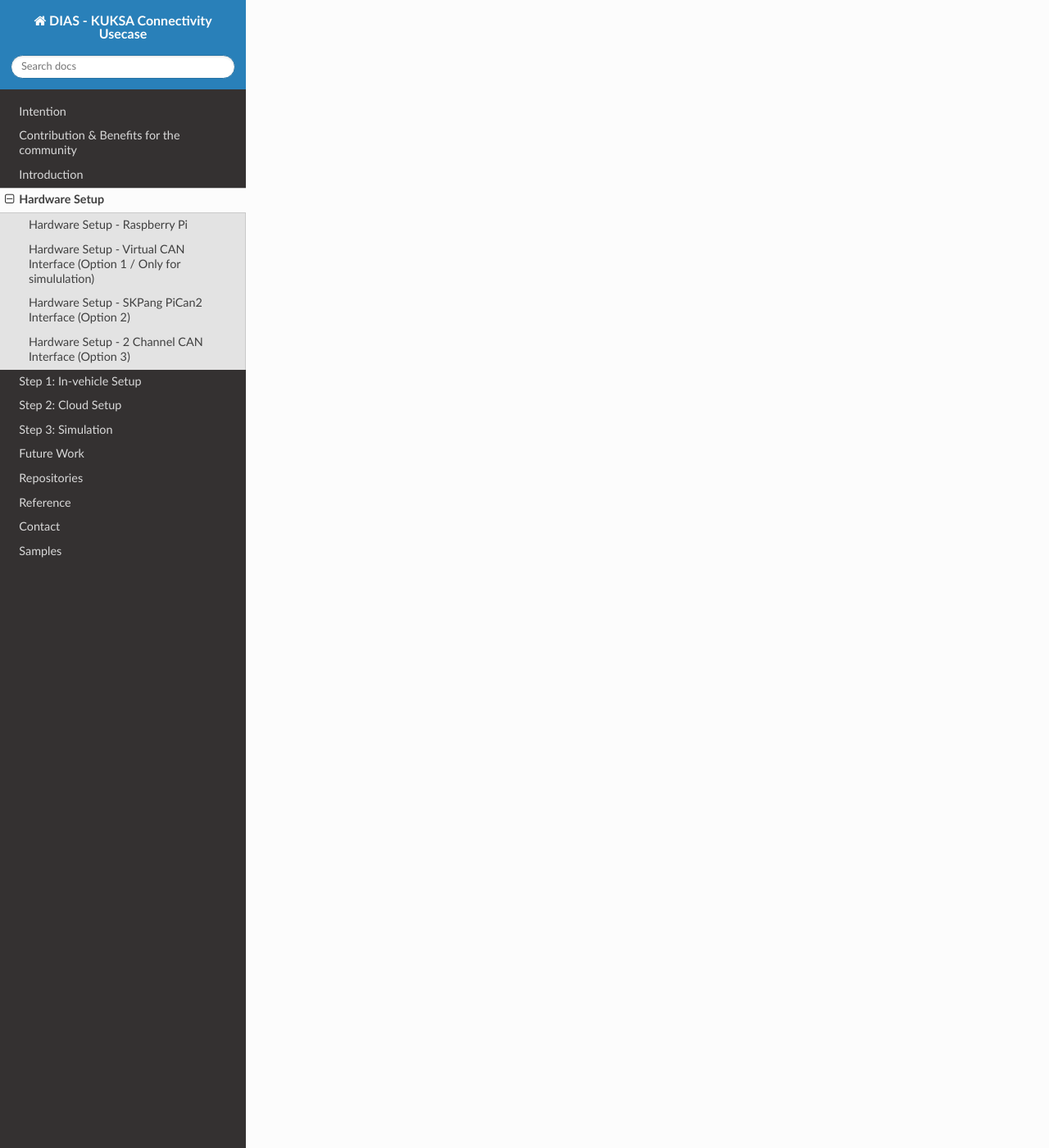
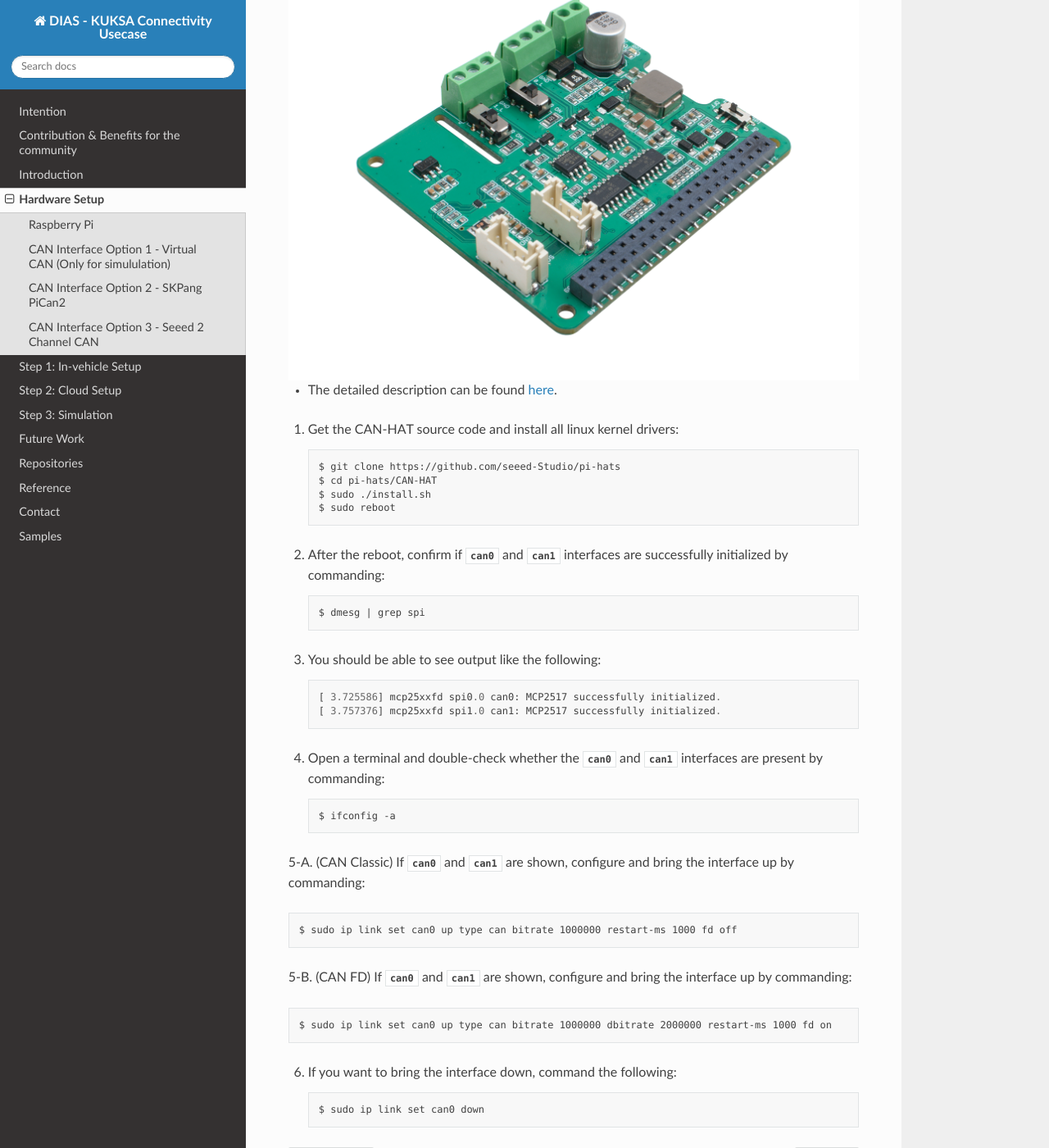
Before and after one commit to junh-ki/dias_kuksa_doc, a Sphinx documentation site: the page built from docs/source/contents/hwsetup.rst, in a window 1280 px wide and 1400 px high, scrolled down 2050 px. Shown: the whole window at 82% size. Built offline with Sphinx 7.4.7 and the Read the Docs theme 2.0.0, drawn with Linux system fonts in a browser that asks for light colours; formulas are drawn with MathJax 3; some of the changed text lies outside the part shown.

Commit message:
progress

```diff
--- a/docs/source/contents/hwsetup.rst
+++ b/docs/source/contents/hwsetup.rst
@@ -2,8 +2,8 @@
 Hardware Setup
 **************
 
-Hardware Setup - Raspberry Pi
-#############################
+Raspberry Pi
+############
 
 - For development, you will be using Raspberry-Pi 3 or 4 (preferably 4 since it is faster and has more RAM capacity).
 
@@ -13,12 +13,12 @@
 
 - In this documentation, the following hardware and OS are used.
     * HW: Raspberry-Pi 4
-    * OS: Raspberry Pi OS (32-bit) with desktop / `Download <https://www.raspberrypi.org/downloads/raspberry-pi-os/>`_
+    * OS: Raspberry-Pi OS (32-bit) with desktop / `Download <https://www.raspberrypi.org/downloads/raspberry-pi-os/>`_
 
 
 
-Hardware Setup - Virtual CAN Interface (Option 1 / Only for simululation)
-#########################################################################
+CAN Interface Option 1 - Virtual CAN (Only for simululation)
+############################################################
 
 1. Open a terminal and command::
 
@@ -32,8 +32,12 @@
 
 
 
-Hardware Setup - SKPang PiCan2 Interface (Option 2)
-###################################################
+CAN Interface Option 2 - SKPang PiCan2
+######################################
+
+.. figure:: /_images/hw/pican2.jpg
+    :width: 700
+    :align: center
 
 1. SKPang PiCan2 is a CAN shield that gives your Raspberry-Pi a CAN interface. So that you can develop any CAN-related projects with your Raspberry-Pi.
 
@@ -51,7 +55,49 @@
 
     $ ifconfig
 
+6. If you want to bring the interface down, command the following::
+
+    $ sudo ip link set can0 down
 
 
-Hardware Setup - 2 Channel CAN Interface (Option 3)
-###################################################
+
+CAN Interface Option 3 - Seeed 2 Channel CAN
+############################################
+
+.. figure:: /_images/hw/seed_2_channel.png
+    :width: 800
+    :align: center
+
+* The detailed description can be found `here <https://wiki.seeedstudio.com/2-Channel-CAN-BUS-FD-Shield-for-Raspberry-Pi/#install-can-hat>`_.
+
+1. Get the CAN-HAT source code and install all linux kernel drivers::
+
+    $ git clone https://github.com/seeed-Studio/pi-hats
+    $ cd pi-hats/CAN-HAT
+    $ sudo ./install.sh
+    $ sudo reboot
+
+2. After the reboot, confirm if `can0` and `can1` interfaces are successfully initialized by commanding::
+
+    $ dmesg | grep spi
+
+3. You should be able to see output like the following::
+
+    [ 3.725586] mcp25xxfd spi0.0 can0: MCP2517 successfully initialized.
+    [ 3.757376] mcp25xxfd spi1.0 can1: MCP2517 successfully initialized.
+
+4. Open a terminal and double-check whether the `can0` and `can1` interfaces are present by commanding::
+
+    $ ifconfig -a
+
+5-A. (CAN Classic) If `can0` and `can1` are shown, configure and bring the interface up by commanding::
+
+    $ sudo ip link set can0 up type can bitrate 1000000 restart-ms 1000 fd off
+
+5-B. (CAN FD) If `can0` and `can1` are shown, configure and bring the interface up by commanding::
+
+    $ sudo ip link set can0 up type can bitrate 1000000 dbitrate 2000000 restart-ms 1000 fd on
+
+6. If you want to bring the interface down, command the following::
+
+    $ sudo ip link set can0 down
```
Also changed, not shown: docs/source/_images/hw/pican2.jpg (added), docs/source/_images/hw/seed_2_channel.png (added), docs/source/_images/hw/skpang.jpg (deleted).
